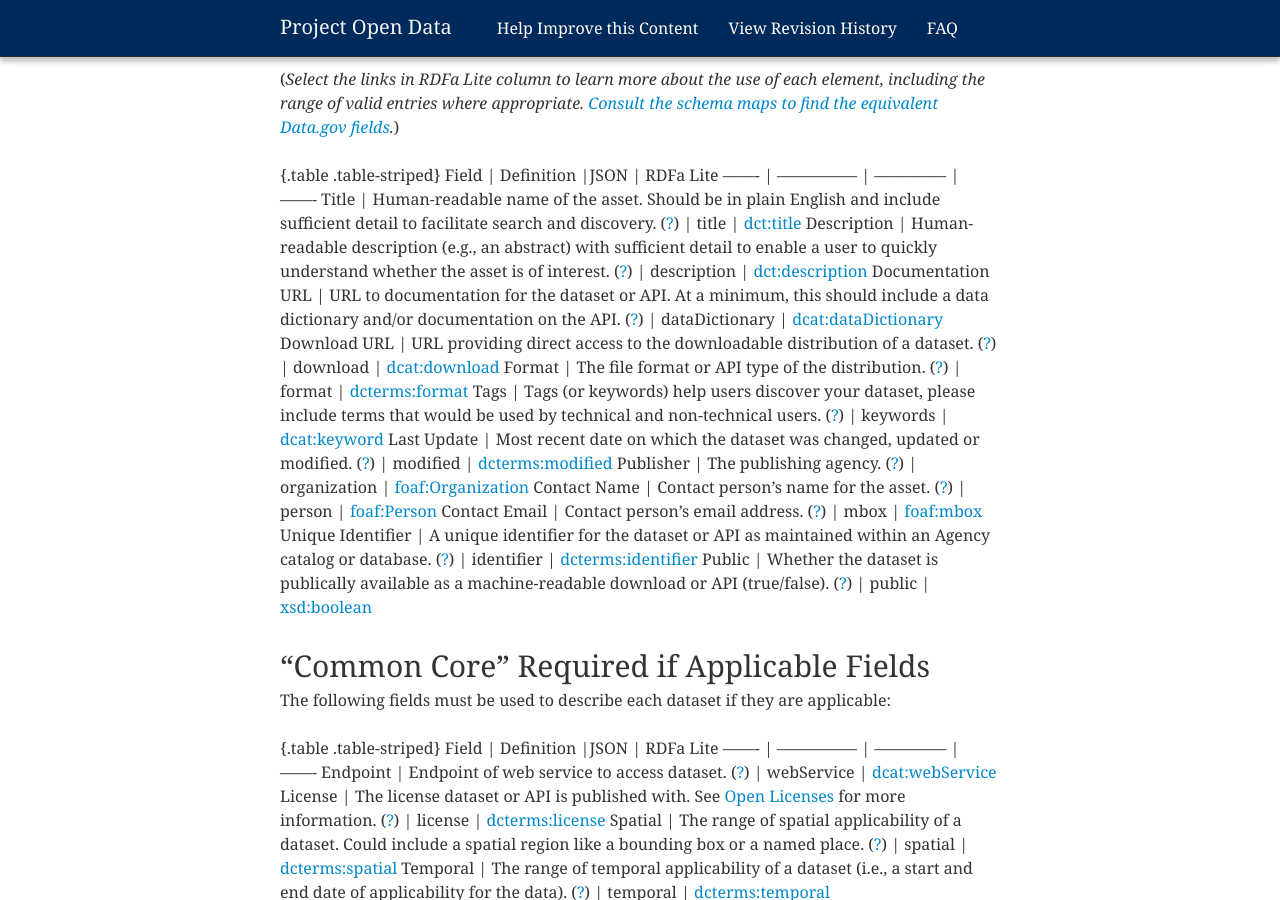
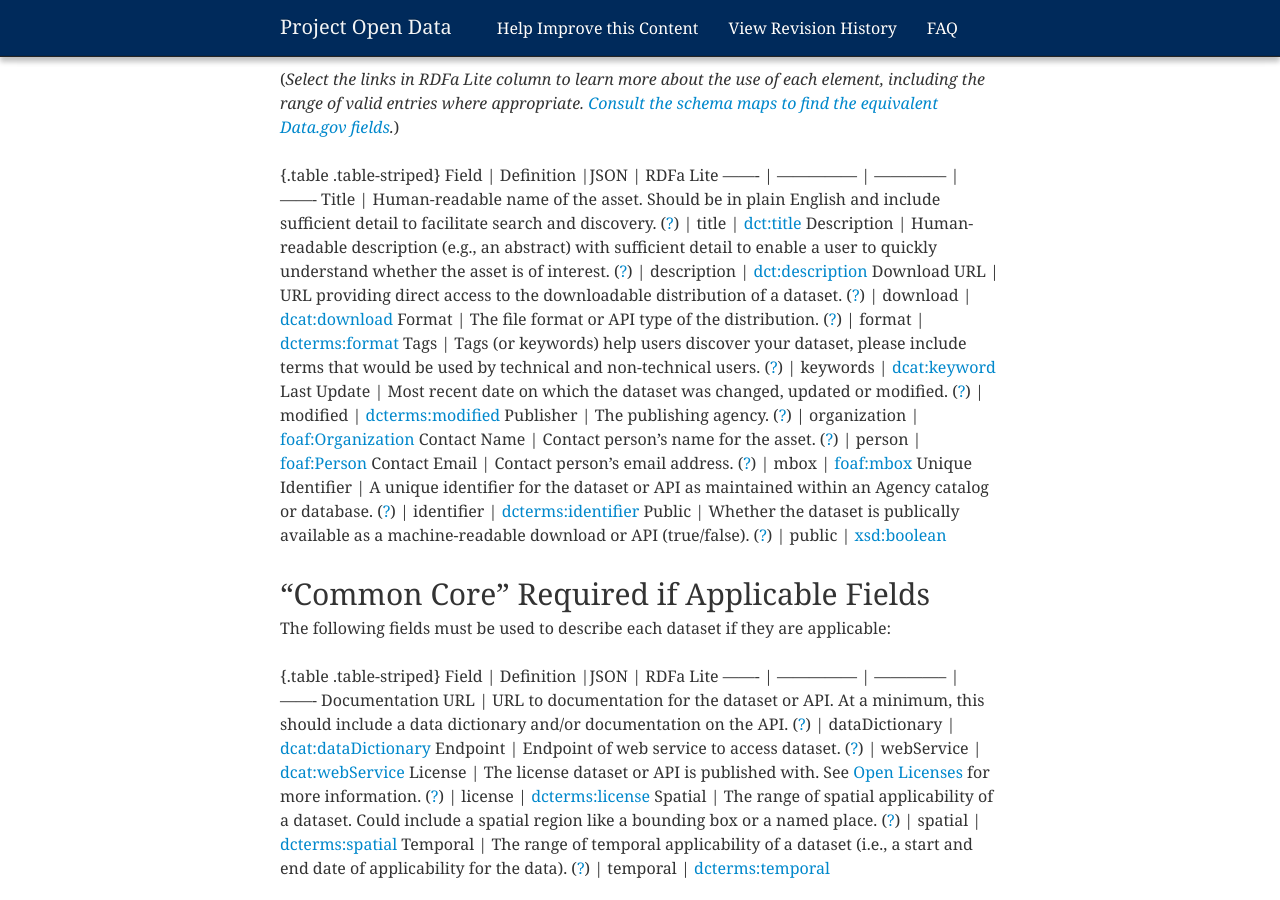
Before and after one commit to gbinal/p-o-d.github.com, a Jekyll site: the page built from schema.md, in a window 1280 px wide and 900 px high, scrolled down 1511 px. Built offline with Jekyll 4.4.1, drawn with Linux system fonts in a browser that asks for light colours; nearby versions of some CDN libraries; part of the change alters nothing that is shown.

```diff
--- a/schema.md
+++ b/schema.md
@@ -45,7 +45,6 @@ Field               | Definition
 -------             | ---------------                                                                                                                                | --------------  | -------
 Title               | Human-readable name of the asset.  Should be in plain English and include sufficient detail to facilitate search and discovery. ([?](http://gsa-ocsit.github.com/project-open-data.github.com/metadata-resources/#schema_maps))                | title           | [dct:title](http://dublincore.org/documents/2012/06/14/dcmi-terms/?v=terms#terms-title)
 Description         | Human-readable description (e.g., an abstract) with sufficient detail to enable a user to quickly understand whether the asset is of interest. ([?](http://gsa-ocsit.github.com/project-open-data.github.com/metadata-resources/#schema_maps)) | description     | [dct:description](http://dublincore.org/documents/2012/06/14/dcmi-terms/?v=terms#terms-description)
-Documentation URL   | URL to documentation for the dataset or API.  At a minimum, this should include a data dictionary and/or documentation on the API. ([?](http://gsa-ocsit.github.com/project-open-data.github.com/metadata-resources/#schema_maps))             | dataDictionary  | [dcat:dataDictionary](http://www.w3.org/TR/vocab-dcat/#property--data-dictionary)
 Download URL        | URL providing direct access to the downloadable distribution of a dataset. ([?](http://gsa-ocsit.github.com/project-open-data.github.com/metadata-resources/#schema_maps))                                                                     | download              | [dcat:download](http://www.w3.org/TR/vocab-dcat/#class--download)
 Format              | The file format or API type of the distribution. ([?](http://gsa-ocsit.github.com/project-open-data.github.com/metadata-resources/#schema_maps))                                                                                                | format          | [dcterms:format](http://www.w3.org/TR/vocab-dcat/#property--format)
 Tags                | Tags (or keywords) help users discover your dataset, please include terms that would be used by technical and non-technical users. ([?](http://gsa-ocsit.github.com/project-open-data.github.com/metadata-resources/#schema_maps))             | keywords        | [dcat:keyword](http://www.w3.org/TR/vocab-dcat/#property--keyword-tag)
@@ -63,6 +62,7 @@ The following fields must be used to describe each dataset if they are applicabl
 {.table .table-striped}
 Field               | Definition                                                                                                                                     |JSON            | RDFa Lite
 -------             | ---------------                                                                                                                                | --------------  | -------
+Documentation URL   | URL to documentation for the dataset or API.  At a minimum, this should include a data dictionary and/or documentation on the API. ([?](http://gsa-ocsit.github.com/project-open-data.github.com/metadata-resources/#schema_maps))             | dataDictionary  | [dcat:dataDictionary](http://www.w3.org/TR/vocab-dcat/#property--data-dictionary)
 Endpoint            | Endpoint of web service to access dataset. ([?](http://gsa-ocsit.github.com/project-open-data.github.com/metadata-resources/#schema_maps))                                                                                                     | webService            | [dcat:webService](http://www.w3.org/TR/vocab-dcat/#class--webservice)
 License             | The license dataset or API is published with.  See [Open Licenses](http://gsa-ocsit.github.com/project-open-data.github.com/open-licenses/) for more information. ([?](http://gsa-ocsit.github.com/project-open-data.github.com/metadata-resources/#schema_maps))   | license         | [dcterms:license](http://www.w3.org/TR/vocab-dcat/#property--license-1)
 Spatial  	    | The range of spatial applicability of a dataset.  Could include a spatial region like a bounding box or a named place. ([?](http://gsa-ocsit.github.com/project-open-data.github.com/metadata-resources/#schema_maps))                     | spatial 	       | [dcterms:spatial](http://www.w3.org/TR/vocab-dcat/#property--spatial-geographical-coverage)
```
